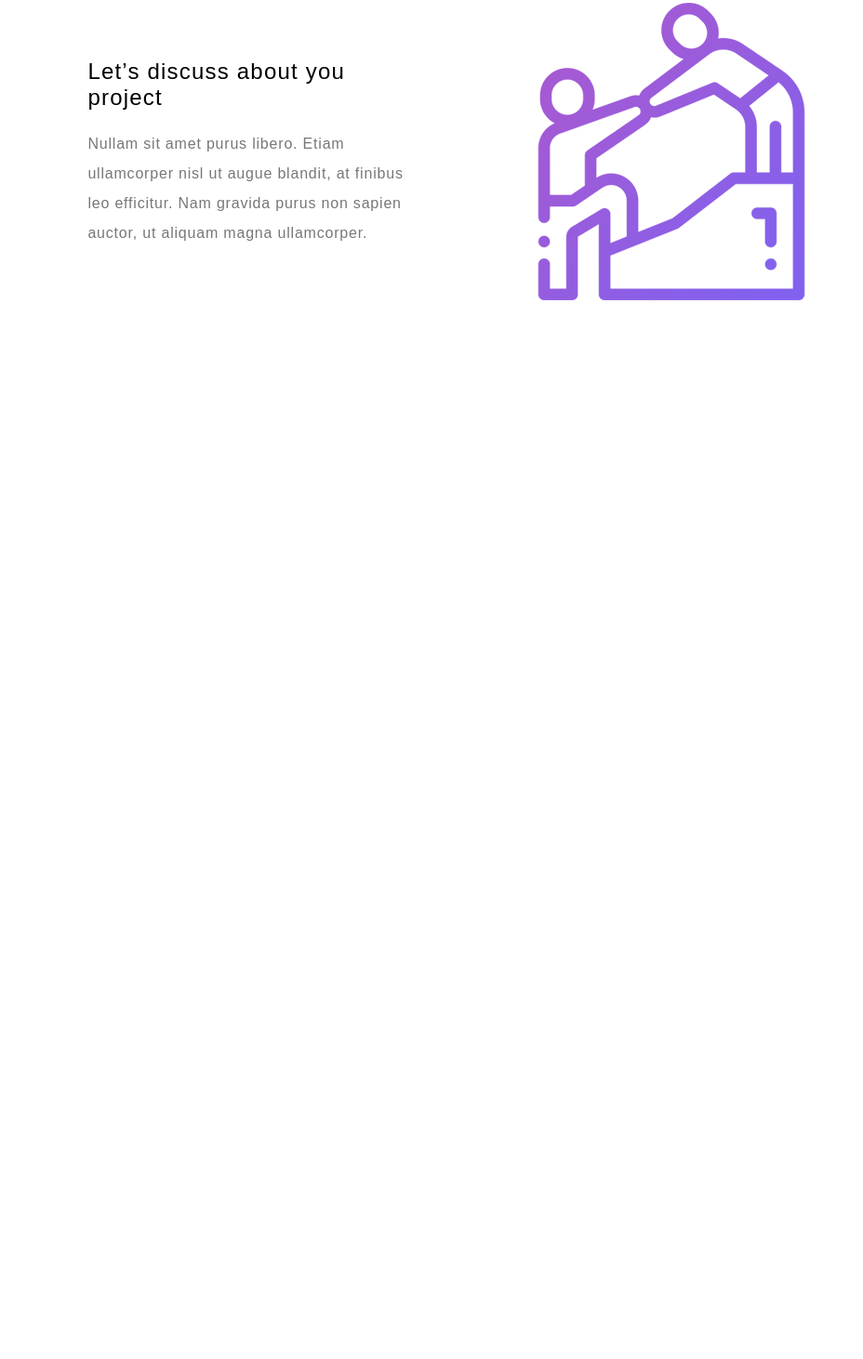
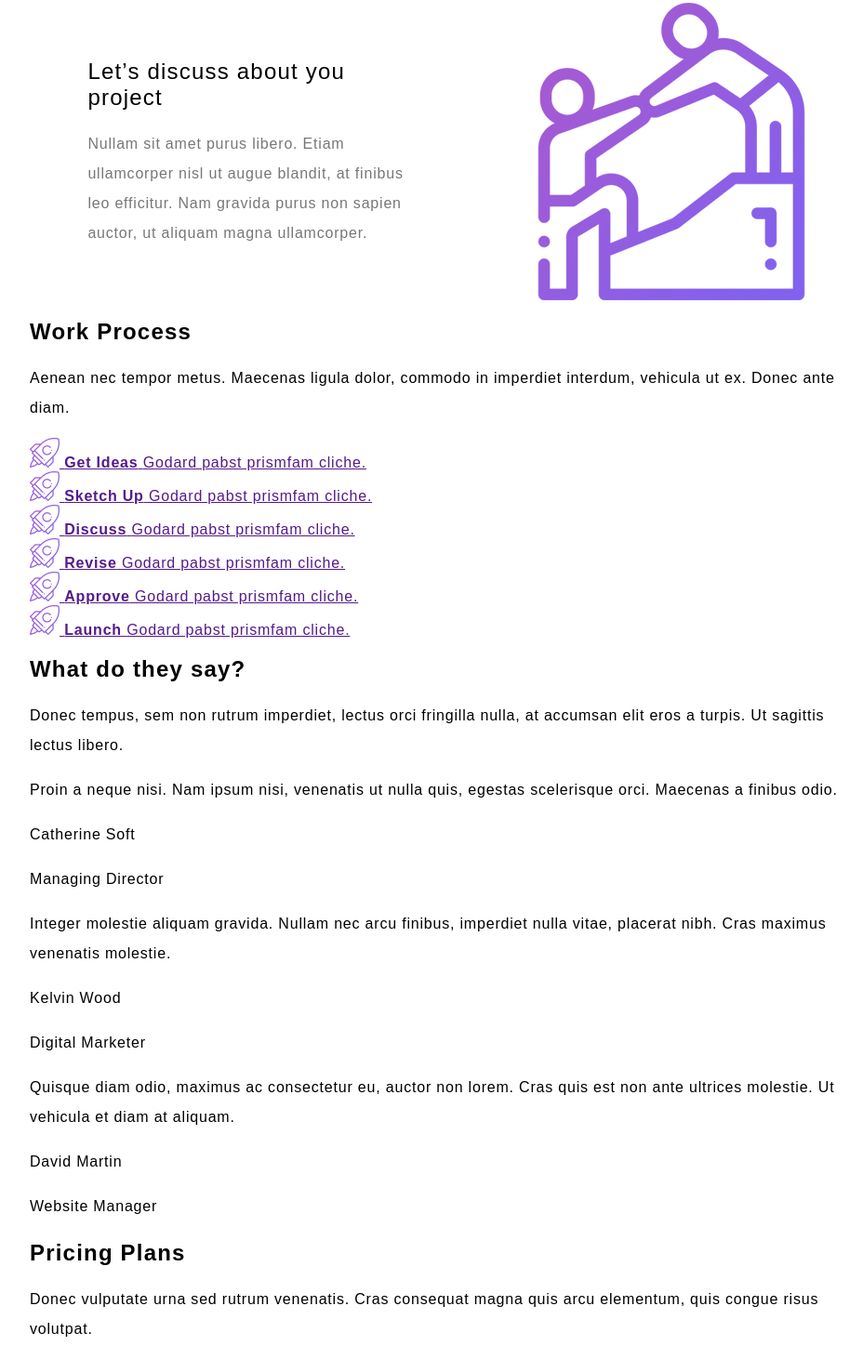
Before and after one commit to sqirum/template-softy-pinko, a plain HTML site: page index.html in a window 1280 px wide. Shown: the part 1574-3036 px from the top of the page at 93% size, without its empty margins (160-1088 px from the left). Before the commit the page ends 1897 px from the top, so only its background shows below. Drawn offline with Linux system fonts and the light colour scheme.

Commit message:
new sections to html

```diff
--- a/index.html
+++ b/index.html
@@ -80,6 +80,108 @@
             </div>
         </section>
 
+        <section id="work-process">
+            <div class="wrapper">
+                <div class="work-process-text">
+                    <h2>Work Process</h2>
+                    <p>Aenean nec tempor metus. Maecenas ligula dolor, commodo in imperdiet interdum, vehicula ut ex. Donec ante diam.</p>
+                </div>
+                <ul class="work-process-steps">
+
+                    <li>
+                        <a href="">
+                            <img src="img/work-process-item-01.png" alt="">
+                            <strong>Get Ideas</strong>
+                            <span>Godard pabst prismfam cliche.</span>
+                        </a>
+                    </li>
+
+                    <li>
+                        <a href="">
+                            <img src="img/work-process-item-01.png" alt="">
+                            <strong>Sketch Up</strong>
+                            <span>Godard pabst prismfam cliche.</span>
+                        </a>
+                    </li>
+                    <li>
+                        <a href="">
+                            <img src="img/work-process-item-01.png" alt="">
+                            <strong>Discuss</strong>
+                            <span>Godard pabst prismfam cliche.</span>
+                        </a>
+                    </li>
+                    <li>
+                        <a href="">
+                            <img src="img/work-process-item-01.png" alt="">
+                            <strong>Revise</strong>
+                            <span>Godard pabst prismfam cliche.</span>
+                        </a>
+                    </li>
+                    <li>
+                        <a href="">
+                            <img src="img/work-process-item-01.png" alt="">
+                            <strong>Approve</strong>
+                            <span>Godard pabst prismfam cliche.</span>
+                        </a>
+                    </li>
+                    <li>
+                        <a href="">
+                            <img src="img/work-process-item-01.png" alt="">
+                            <strong>Launch</strong>
+                            <span>Godard pabst prismfam cliche.</span>
+                        </a>
+                    </li>
+
+                </ul>
+            </div>
+        </section>
+
+        <section id="testimonials">
+            <div class="wrapper">
+                <h2>What do they say?</h2>
+                <p>Donec tempus, sem non rutrum imperdiet, lectus orci fringilla nulla, at accumsan elit eros a turpis. Ut sagittis lectus libero.</p>
+                <ul class="testimonials-item-list">
+
+                    <li class="testimonials-item">
+                        <div class="testimonials-icon"></div>
+                        <p>Proin a neque nisi. Nam ipsum nisi, venenatis ut nulla quis, egestas scelerisque orci. Maecenas a finibus odio.</p>
+                        <div class="testimonials-author">
+                            <p class="name">Catherine Soft</p>
+                            <p class="position">Managing Director</p>
+                        </div>
+                    </li>
+
+                    <li class="testimonials-item">
+                        <div class="testimonials-icon"></div>
+                        <p>Integer molestie aliquam gravida. Nullam nec arcu finibus, imperdiet nulla vitae, placerat nibh. Cras maximus venenatis molestie.
+                        </p>
+                        <div class="testimonials-author">
+                            <p class="name">Kelvin Wood</p>
+                            <p class="position">Digital Marketer</p>
+                        </div>
+                    </li>
+
+                    <li class="testimonials-item">
+                        <div class="testimonials-icon"></div>
+                        <p>Quisque diam odio, maximus ac consectetur eu, auctor non lorem. Cras quis est non ante ultrices molestie. Ut vehicula et diam at aliquam.
+                        </p>
+                        <div class="testimonials-author">
+                            <p class="name">David Martin</p>
+                            <p class="position">Website Manager</p>
+                        </div>
+                    </li>
+
+                </ul>
+            </div>
+        </section>
+
+        <section id="pricing">
+            <div class="wrapper">
+                <h2>Pricing Plans</h2>
+                <p>Donec vulputate urna sed rutrum venenatis. Cras consequat magna quis arcu elementum, quis congue risus volutpat.</p>
+            </div>
+        </section>
+
     </main>
 
 </body>
```
